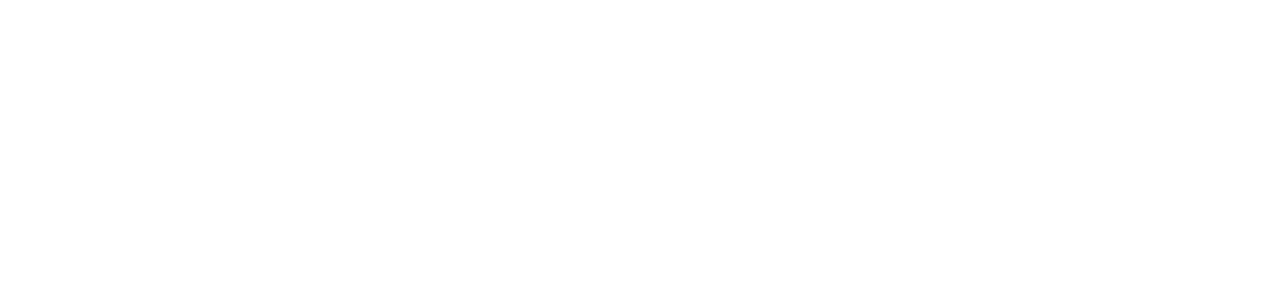
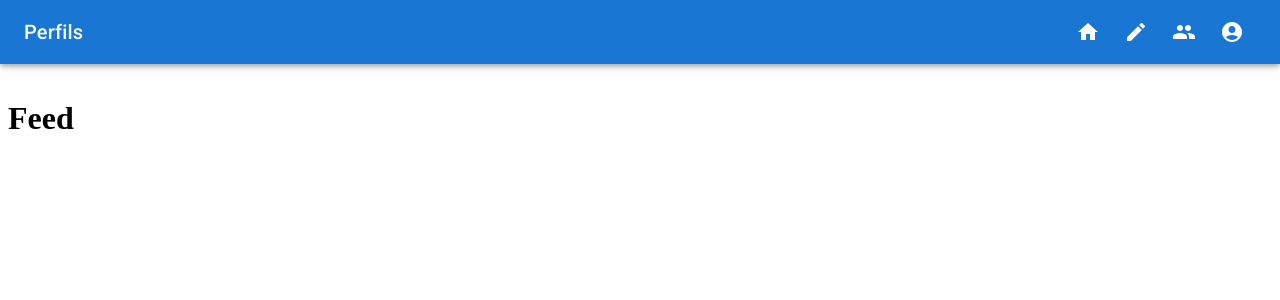
Before and after one commit to bc-fullstack-01/pedro-ivo-duarte-frontend, a React (Create React App) app: page /profiles in a window 1280 px wide. Before the commit this address had no page. Shown: the top 300 px of the page. Built offline with nearby package versions, Linux system fonts and the light colour scheme.

Commit message:
add page structure

```diff
--- a/src/App.tsx
+++ b/src/App.tsx
@@ -4,6 +4,9 @@
 import Signin from "./pages/Signin";
 import Home from "./pages/Home";
 import Signup from "./pages/Signup";
+import NewPost from './pages/NewPost'
+import Profile from './pages/Profile'
+import Profiles from './pages/Profiles'
 
 function App() {
   return (
@@ -12,6 +15,9 @@
         <Route path="/" element={<Signin />} />
         <Route path="/home" element={<Home />} />
         <Route path="/register" element={<Signup />} />
+        <Route path="/create" element={<NewPost/>}/>
+        <Route path="/profile" element={<Profile/>}/>
+        <Route path="/profiles" element={<Profiles/>}/>
       </Routes>
     </BrowserRouter>
   );
--- /dev/null
+++ b/src/pages/NewPost/index.tsx
@@ -0,0 +1,12 @@
+import CustomAppBar from "../../components/CustomAppBar";
+
+const NewPost = () => {
+  return (
+    <div>
+      <CustomAppBar title="Novo Post" />
+      <h1 style={{ marginTop: "100px" }}>Feed</h1>
+    </div>
+  );
+};
+
+export default NewPost;
--- /dev/null
+++ b/src/pages/Profile/index.tsx
@@ -0,0 +1,12 @@
+import CustomAppBar from "../../components/CustomAppBar";
+
+const Profile = () => {
+  return (
+    <div>
+      <CustomAppBar title="Perfil" />
+      <h1 style={{ marginTop: "100px" }}>Feed</h1>
+    </div>
+  );
+};
+
+export default Profile;
--- /dev/null
+++ b/src/pages/Profiles/index.tsx
@@ -0,0 +1,12 @@
+import CustomAppBar from "../../components/CustomAppBar";
+
+const Profiles = () => {
+  return (
+    <div>
+      <CustomAppBar title="Perfils" />
+      <h1 style={{ marginTop: "100px" }}>Feed</h1>
+    </div>
+  );
+};
+
+export default Profiles;
```
